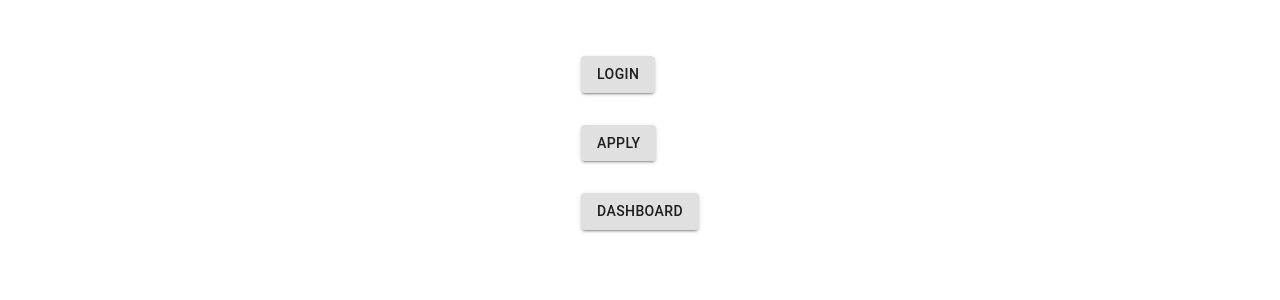
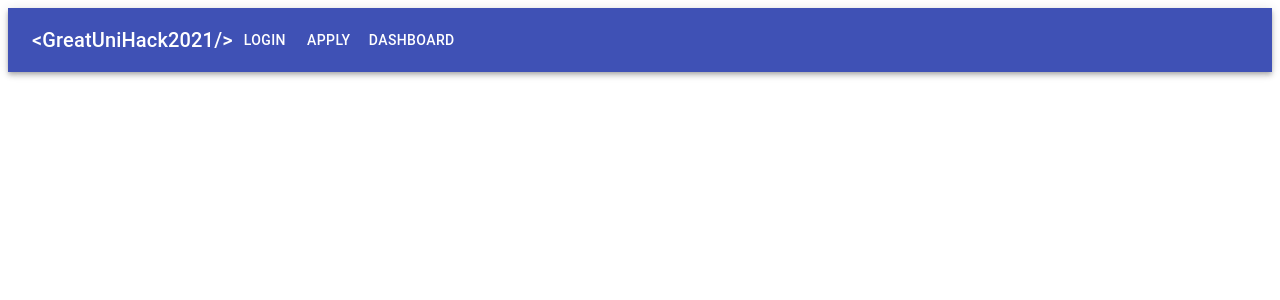
Before and after one commit to greatunihack/2021-greatunihack, a React (Create React App) app: page / in a window 1280 px wide. Shown: the top 300 px of the page. Built offline with nearby package versions, Linux system fonts and the light colour scheme.

Commit message:
navbar added

```diff
--- /dev/null
+++ b/src/components/landing/navbar.tsx
@@ -0,0 +1,45 @@
+import {
+  Button,
+  Grid,
+  Toolbar,
+  Container,
+  Box,
+  AppBar,
+  Typography,
+} from "@material-ui/core";
+import { Link } from "react-router-dom";
+import { makeStyles } from "@material-ui/core";
+
+const useStyles = makeStyles((theme) => ({
+  root: {
+    flexGrow: 1,
+  },
+
+  title: {
+    flewGrow: 1,
+  },
+}));
+
+export default function Navbar() {
+  const classes = useStyles();
+  return (
+    <div className={classes.root}>
+      <AppBar position="static">
+        <Toolbar>
+          <Typography variant="h6" className={classes.title}>
+            &#60;GreatUniHack2021/&#62;
+          </Typography>
+          <Button color="inherit" component={Link} to="/login">
+            Login
+          </Button>
+          <Button color="inherit" component={Link} to="/apply">
+            Apply
+          </Button>
+          <Button color="inherit" component={Link} to="/dashboard/home">
+            Dashboard
+          </Button>
+        </Toolbar>
+      </AppBar>
+    </div>
+  );
+}
--- a/src/pages/landing/index.tsx
+++ b/src/pages/landing/index.tsx
@@ -1,26 +1,8 @@
-import { Button, Grid, Box } from "@material-ui/core";
-import { Link } from "react-router-dom";
-
+import Navbar from "../../components/landing/navbar";
 export default function landing() {
   return (
-    <Grid container direction="row" justifyContent="center" alignItems="center">
-      <Box m={2}>
-        <Box m={4}>
-          <Button variant="contained" component={Link} to="/login">
-            Login
-          </Button>
-        </Box>
-        <Box m={4}>
-          <Button variant="contained" component={Link} to="/apply">
-            Apply
-          </Button>
-        </Box>
-        <Box m={4}>
-          <Button variant="contained" component={Link} to="/dashboard/home">
-            Dashboard
-          </Button>
-        </Box>
-      </Box>
-    </Grid>
+    <div>
+      <Navbar />
+    </div>
   );
 }
```
